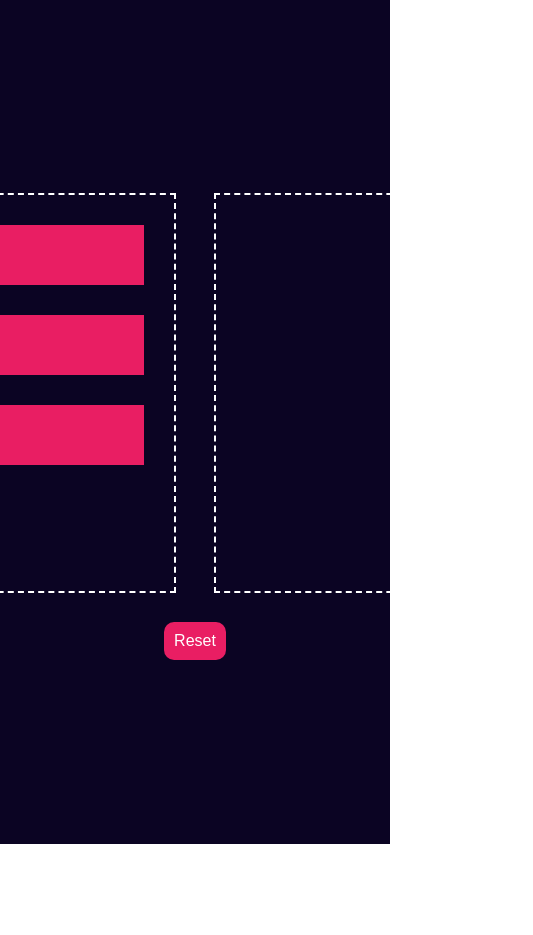
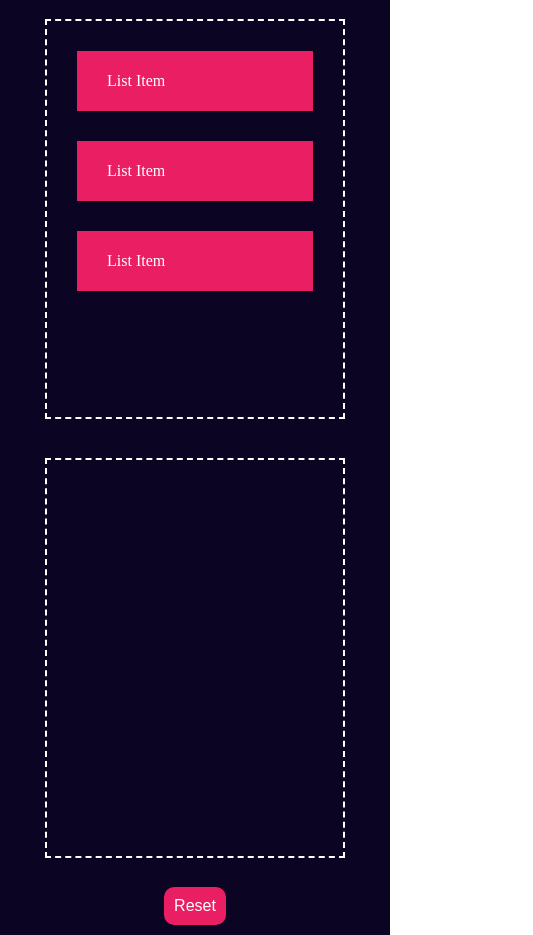
Before and after one commit to sanalSaraswat/DragAndDrop, a plain HTML site: page index.html in a window 390 px wide. Shown: the whole page, 533 px wide, since content can reach past the window. Before the commit the page ends 844 px from the top, so only its background shows below. Drawn offline with Linux system fonts and the light colour scheme.

Commit message:
Add responsiveness

```diff
--- a/index.css
+++ b/index.css
@@ -23,6 +23,11 @@
     border: 2px dashed #fff;
     margin: 1.2rem;
 
+}
+
+.parent {
+    display: flex;
+    flex-direction: row;
 }
 
 .item {
@@ -51,3 +56,12 @@ button {
     cursor: pointer;
 
 }
+
+@media screen and (max-width: 700px) {
+
+    .parent {
+        display: flex;
+        flex-direction: column;
+    }
+
+}
--- a/index.html
+++ b/index.html
@@ -15,7 +15,7 @@
 
     <div class="container">
 
-        <div style="display: flex;">
+        <div class="parent">
 
             <!--Left Container-->
 
```
